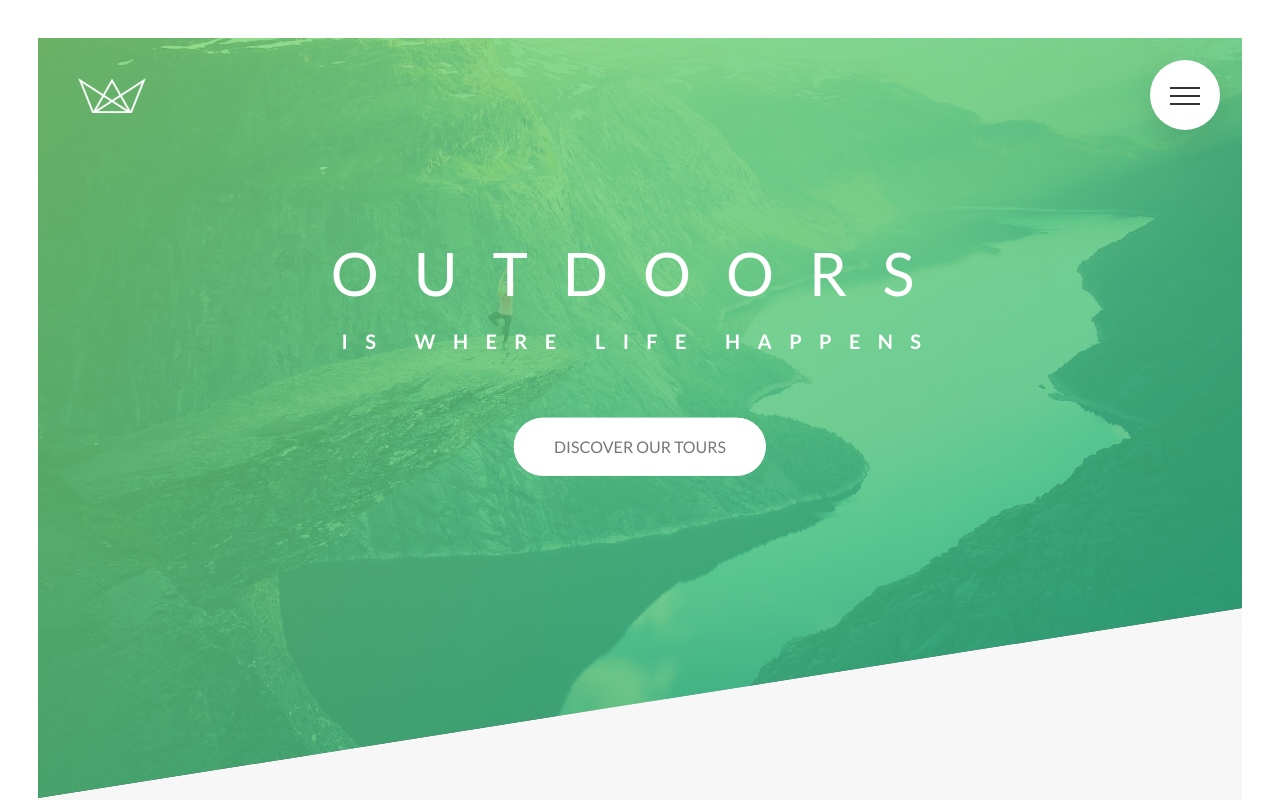
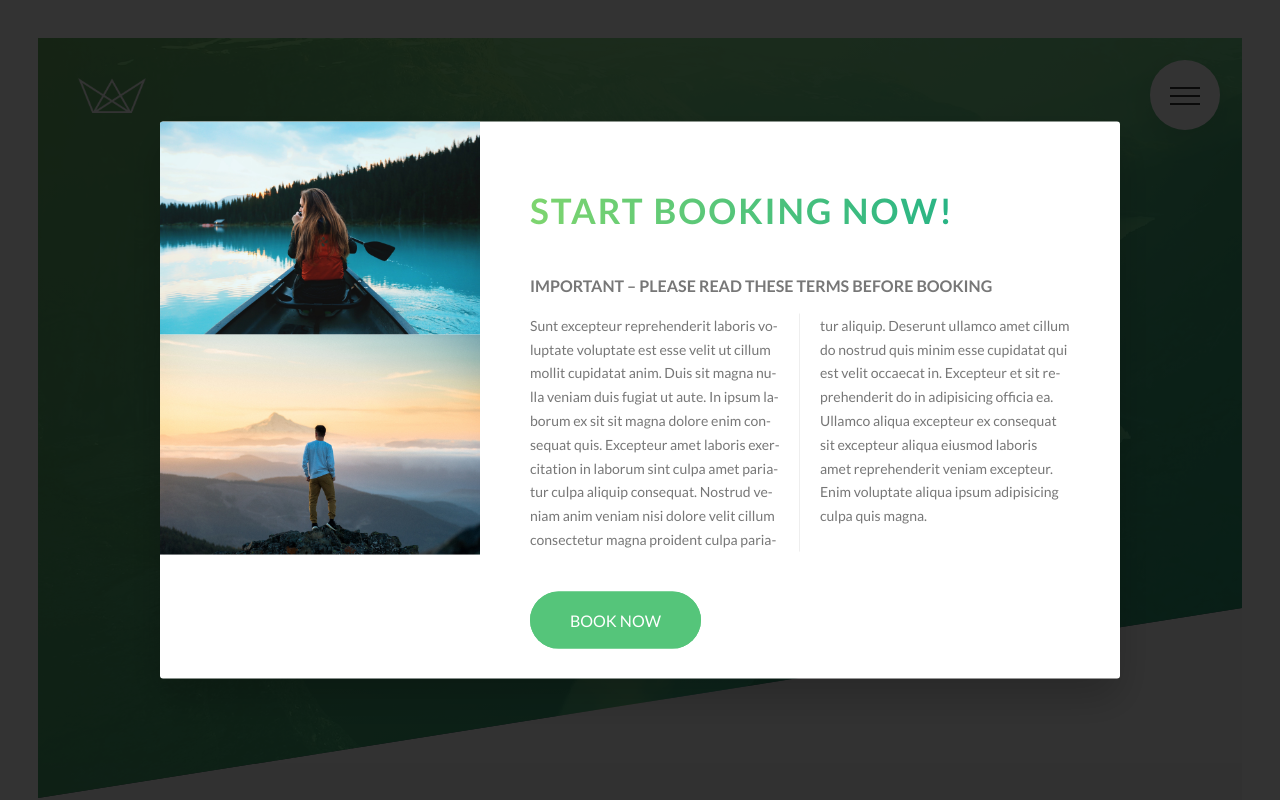
Before and after one commit to DarkAstaroth/Natours, a website: page index.html in a window 1280 px wide. Shown: the top 800 px of the page. Drawn offline with Linux system fonts and the light colour scheme.

Commit message:
Building the popup design

```diff
--- a/index.html
+++ b/index.html
@@ -1,5 +1,5 @@
 <!DOCTYPE html>
-<html lang="en">
+<html lang="es">
 
 <head>
     <meta charset="UTF-8">
@@ -82,20 +82,9 @@
 
                 <div class="col-1-of-2">
                     <div class="composition">
-                        <img
-                            src="img/nat-1-large.jpg"
-                            alt="Photo 1"
-                            class="composition__photo composition__photo--p1"
-                        >
-                        <img
-                            src="img/nat-2-large.jpg"
-                            alt="Photo 2"
-                            class="composition__photo composition__photo--p2"
-                        >
-                        <img
-                            src="img/nat-3-large.jpg"
-                            alt="Photo 3"
-                            class="composition__photo composition__photo--p3">
+                        <img src="img/nat-1-large.jpg" alt="Photo 1" class="composition__photo composition__photo--p1">
+                        <img src="img/nat-2-large.jpg" alt="Photo 2" class="composition__photo composition__photo--p2">
+                        <img src="img/nat-3-large.jpg" alt="Photo 3" class="composition__photo composition__photo--p3">
                     </div>
                 </div>
             </div>
@@ -110,7 +99,8 @@
                         <i class="feature-box__icon icon-basic-world"></i>
                         <h3 class="heading-tertiary u-margin-bottom-small">Explore the world</h3>
                         <p class="feature-box__text">
-                            Lorem ipsum dolor sit amet, consectetur adipisicing elit. Quos laborum officiis impedit earum dolores animi.
+                            Lorem ipsum dolor sit amet, consectetur adipisicing elit. Quos laborum officiis impedit
+                            earum dolores animi.
                         </p>
                     </div>
                 </div>
@@ -119,7 +109,8 @@
                         <i class="feature-box__icon icon-basic-compass"></i>
                         <h3 class="heading-tertiary u-margin-bottom-small">Meet nature</h3>
                         <p class="feature-box__text">
-                            Lorem ipsum dolor sit amet, consectetur adipisicing elit. Quos laborum officiis impedit earum dolores animi.
+                            Lorem ipsum dolor sit amet, consectetur adipisicing elit. Quos laborum officiis impedit
+                            earum dolores animi.
                         </p>
                     </div>
                 </div>
@@ -128,7 +119,8 @@
                         <i class="feature-box__icon icon-basic-map"></i>
                         <h3 class="heading-tertiary u-margin-bottom-small">find your way</h3>
                         <p class="feature-box__text">
-                            Lorem ipsum dolor sit amet, consectetur adipisicing elit. Quos laborum officiis impedit earum dolores animi.
+                            Lorem ipsum dolor sit amet, consectetur adipisicing elit. Quos laborum officiis impedit
+                            earum dolores animi.
                         </p>
                     </div>
                 </div>
@@ -137,7 +129,8 @@
                         <i class="feature-box__icon icon-basic-heart"></i>
                         <h3 class="heading-tertiary u-margin-bottom-small">live a healthier life</h3>
                         <p class="feature-box__text">
-                            Lorem ipsum dolor sit amet, consectetur adipisicing elit. Quos laborum officiis impedit earum dolores animi.
+                            Lorem ipsum dolor sit amet, consectetur adipisicing elit. Quos laborum officiis impedit
+                            earum dolores animi.
                         </p>
                     </div>
                 </div>
@@ -286,7 +279,10 @@
                         <h3 class="heading-tertiary u-margin-bottom-small">
                             I had the best week ever with my family
                         </h3>
-                        <p class="">Dolore qui proident velit aute dolore veniam magna eiusmod exercitation incididunt et minim amet. Duis excepteur sit commodo dolore quis labore eu reprehenderit excepteur veniam duis. Exercitation labore officia et sunt dolore aliqua qui. Adipisicing sit nisi occaecat anim laboris mollit anim. </p>
+                        <p class="">Dolore qui proident velit aute dolore veniam magna eiusmod exercitation incididunt
+                            et minim amet. Duis excepteur sit commodo dolore quis labore eu reprehenderit excepteur
+                            veniam duis. Exercitation labore officia et sunt dolore aliqua qui. Adipisicing sit nisi
+                            occaecat anim laboris mollit anim. </p>
                     </div>
                 </div>
             </div>
@@ -304,7 +300,10 @@
                         <h3 class="heading-tertiary u-margin-bottom-small">
                             WOW! My life is completely different now
                         </h3>
-                        <p class="">Dolore qui proident velit aute dolore veniam magna eiusmod exercitation incididunt et minim amet. Duis excepteur sit commodo dolore quis labore eu reprehenderit excepteur veniam duis. Exercitation labore officia et sunt dolore aliqua qui. Adipisicing sit nisi occaecat anim laboris mollit anim. </p>
+                        <p class="">Dolore qui proident velit aute dolore veniam magna eiusmod exercitation incididunt
+                            et minim amet. Duis excepteur sit commodo dolore quis labore eu reprehenderit excepteur
+                            veniam duis. Exercitation labore officia et sunt dolore aliqua qui. Adipisicing sit nisi
+                            occaecat anim laboris mollit anim. </p>
                     </div>
                 </div>
             </div>
@@ -363,7 +362,7 @@
 
     <footer class="footer">
         <div class="footer__logo-box">
-            <img class="footer__logo" src="img/logo-green-2x.png" alt="Full logo" >
+            <img class="footer__logo" src="img/logo-green-2x.png" alt="Full logo">
         </div>
         <div class="row">
             <div class="col-1-of-2">
@@ -379,11 +378,41 @@
             </div>
             <div class="col-1-of-2">
                 <p class="footer__copyright">
-                    Built my <a href="#" class="footer__link">Manuel Ninahuanca</a> for his online course. <a href="#" class="footer__link">Advance CSS and Sass</a> Copyright &copy; by Manuel Ninahuanca. You are 100% allowed to use this webpage for both personal and comercial use, but NOT to claim it as your own design. A credit to the origin autor, Manuel Ninahuanca, is of course highly apreciated!
+                    Built my <a href="#" class="footer__link">Manuel Ninahuanca</a> for his online course. <a href="#"
+                        class="footer__link">Advance CSS and Sass</a> Copyright &copy; by Manuel Ninahuanca. You are
+                    100% allowed to use this webpage for both personal and comercial use, but NOT to claim it as your
+                    own design. A credit to the origin autor, Manuel Ninahuanca, is of course highly apreciated!
                 </p>
             </div>
         </div>
     </footer>
+
+
+    <div class="popup">
+        <div class="popup__content">
+            <div class="popup__left">
+                <img src="img/nat-8.jpg" alt="Tour photo" class="popup__img">
+                <img src="img/nat-9.jpg" alt="Tour photo" class="popup__img">
+            </div>
+            <div class="popup__right">
+                <h2 class="heading-secondary u-margin-bottom-small">Start booking now!</h2>
+                <h3 class="heading-tertiary u-margin-bottom-small">Important &ndash; Please read these terms before booking</h3>
+                <p class="popup__text">
+                    Sunt excepteur reprehenderit laboris voluptate voluptate est esse velit ut cillum mollit cupidatat
+                    anim. Duis sit magna nulla veniam duis fugiat ut aute. In ipsum laborum ex sit sit magna dolore enim
+                    consequat quis.
+
+                    Excepteur amet laboris exercitation in laborum sint culpa amet pariatur culpa aliquip consequat.
+                    Nostrud veniam anim veniam nisi dolore velit cillum consectetur magna proident culpa pariatur
+                    aliquip. Deserunt ullamco amet cillum do nostrud quis minim esse cupidatat qui est velit occaecat
+                    in. Excepteur et sit reprehenderit do in adipisicing officia ea. Ullamco aliqua excepteur ex
+                    consequat sit excepteur aliqua eiusmod laboris amet reprehenderit veniam excepteur. Enim voluptate
+                    aliqua ipsum adipisicing culpa quis magna.
+                </p>
+                <a href="#" class="btn btn--green">Book now</a>
+            </div>
+        </div>
+    </div>
 
     <!-- <section class="grid-test">
             <div class="row">
--- a/sass/abstracts/_mixins.scss
+++ b/sass/abstracts/_mixins.scss
@@ -1,7 +1,14 @@
 @mixin clearfix {
-    &::after{
-        content: "";
-        display: table;
-        clear: both;
-    }
+  &::after {
+    content: "";
+    display: table;
+    clear: both;
+  }
 }
+
+@mixin absCenter {
+  position: absolute;
+  top: 50%;
+  left: 50%;
+  transform: translate(-50%, -50%);
+}
--- /dev/null
+++ b/sass/components/_popup.scss
@@ -0,0 +1,51 @@
+.popup {
+  height: 100vh;
+  width: 100%;
+  position: fixed;
+  top: 0;
+  left: 0;
+  background-color: rgba($color-black, 0.8);
+  z-index: 9999;
+
+  &__content {
+    @include absCenter;
+    width: 75%;
+    background-color: $color-white;
+    box-shadow: 0 2rem 4rem rgba($color-black, 0.2);
+    border-radius: 3px;
+    display: table;
+    overflow: hidden;
+  }
+
+  &__left{
+      width: 33.333333%;
+      display: table-cell;
+  }
+  &__right{
+      width: 66.666667%;
+      display: table-cell;
+      vertical-align: middle;
+      padding: 3rem 5rem;
+  }
+  &__img{
+      display: block;
+      width: 100%;
+  }
+  &__text{
+      font-size: 1.4rem;
+      margin-bottom: 4rem;
+
+      -moz-column-count: 2;
+      -moz-column-gap: 4rem;
+      -moz-column-rule: .5px solid $color-grey-light-2;
+
+      column-count: 2;
+      column-gap: 4rem;
+      column-rule: .5px solid $color-grey-light-2;
+
+      hyphens: auto;
+      -moz-hyphens: auto;
+      -ms-hyphens: auto;
+      -webkit-hyphens: auto;
+  }
+}
--- a/sass/main.scss
+++ b/sass/main.scss
@@ -14,6 +14,7 @@
 @import "components/story";
 @import "components/bg-video";
 @import "components/form";
+@import "components/popup";
 
 @import "layout/header";
 @import "layout/grid";
```
Also changed, not shown: css/style.css.
